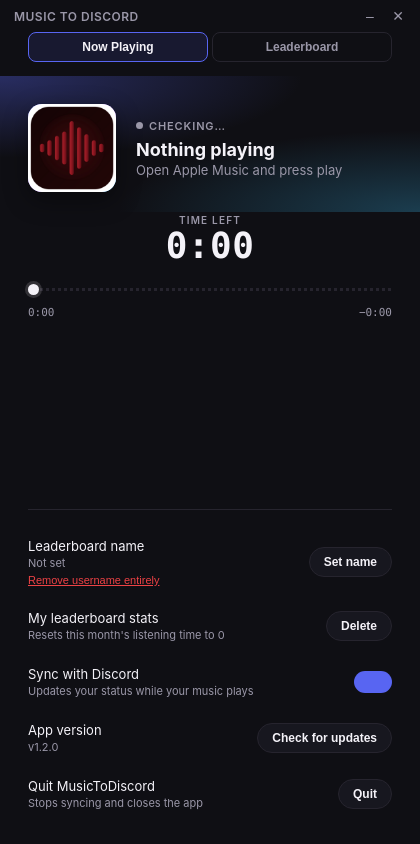
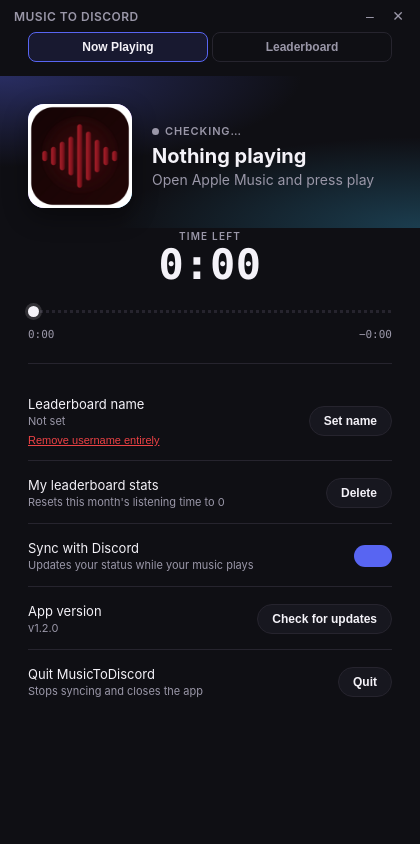
Before and after one commit to macksiminski53/iTunes2Discord, an Electron app: page src/index.html in a window 420 px wide. Drawn offline with Linux system fonts and the light colour scheme; no server answers.

Commit message:
v1.5.3: bigger resizable window, fix settings row overlap

```diff
--- a/package.json
+++ b/package.json
@@ -1,6 +1,6 @@
 {
   "name": "musictodiscord",
-  "version": "1.5.2",
+  "version": "1.5.3",
   "description": "Shows your Apple Music or iTunes now-playing track as Discord Rich Presence",
   "main": "src/main.js",
   "author": "Mak Siminski",
--- a/src/index.html
+++ b/src/index.html
@@ -33,6 +33,7 @@
     display: flex;
     flex-direction: column;
     height: 100vh;
+    overflow-y: auto;
   }
 
   #drag-region {
@@ -96,10 +97,10 @@
 
   #art-wrap {
     position: relative;
-    width: 88px;
-    height: 88px;
+    width: 104px;
+    height: 104px;
     flex-shrink: 0;
-    border-radius: 14px;
+    border-radius: 16px;
     overflow: hidden;
     background: linear-gradient(135deg, var(--indigo), var(--magenta) 55%, var(--sky));
     box-shadow: 0 8px 24px rgba(0,0,0,0.4);
@@ -150,16 +151,16 @@
   #status-dot.off { background: var(--bad); }
 
   #track-name {
-    font-size: 18px;
+    font-size: 20px;
     font-weight: 700;
     white-space: nowrap;
     overflow: hidden;
     text-overflow: ellipsis;
-    margin-bottom: 2px;
+    margin-bottom: 3px;
   }
 
   #track-artist {
-    font-size: 13px;
+    font-size: 14px;
     color: var(--text-dim);
     white-space: nowrap;
     overflow: hidden;
@@ -238,7 +239,7 @@
 
   #timer-display {
     font-family: "SF Mono", "Cascadia Mono", Consolas, monospace;
-    font-size: 36px;
+    font-size: 42px;
     font-weight: 600;
     line-height: 1;
     letter-spacing: 0.5px;
@@ -263,15 +264,18 @@
     padding: 18px 28px 24px;
     display: flex;
     flex-direction: column;
-    gap: 4px;
+    gap: 2px;
   }
 
   .row {
     display: flex;
     align-items: center;
     justify-content: space-between;
-    padding: 10px 0;
+    gap: 16px;
+    padding: 14px 0;
+    border-bottom: 1px solid var(--divider);
   }
+  .row:last-child { border-bottom: none; }
 
   .row-label {
     font-size: 13px;
@@ -363,13 +367,17 @@
     background: rgba(88,101,242,0.12);
   }
 
-  #view-now-playing, #view-leaderboard {
+  #view-now-playing {
     display: flex;
+    flex-direction: column;
+    flex-shrink: 0;
+  }
+  #view-leaderboard {
+    display: none;
     flex-direction: column;
     flex: 1;
     min-height: 0;
   }
-  #view-leaderboard { display: none; }
   body.tab-leaderboard #view-now-playing { display: none; }
   body.tab-leaderboard #view-leaderboard { display: flex; }
 
@@ -528,7 +536,7 @@
     cursor: pointer;
     text-decoration: underline;
     padding: 0;
-    margin-top: 4px;
+    margin-top: 6px;
     display: block;
   }
   .text-link-btn.danger-text { color: #ED4245; }
```
Also changed, not shown: src/main.js (+7 -3 lines).
